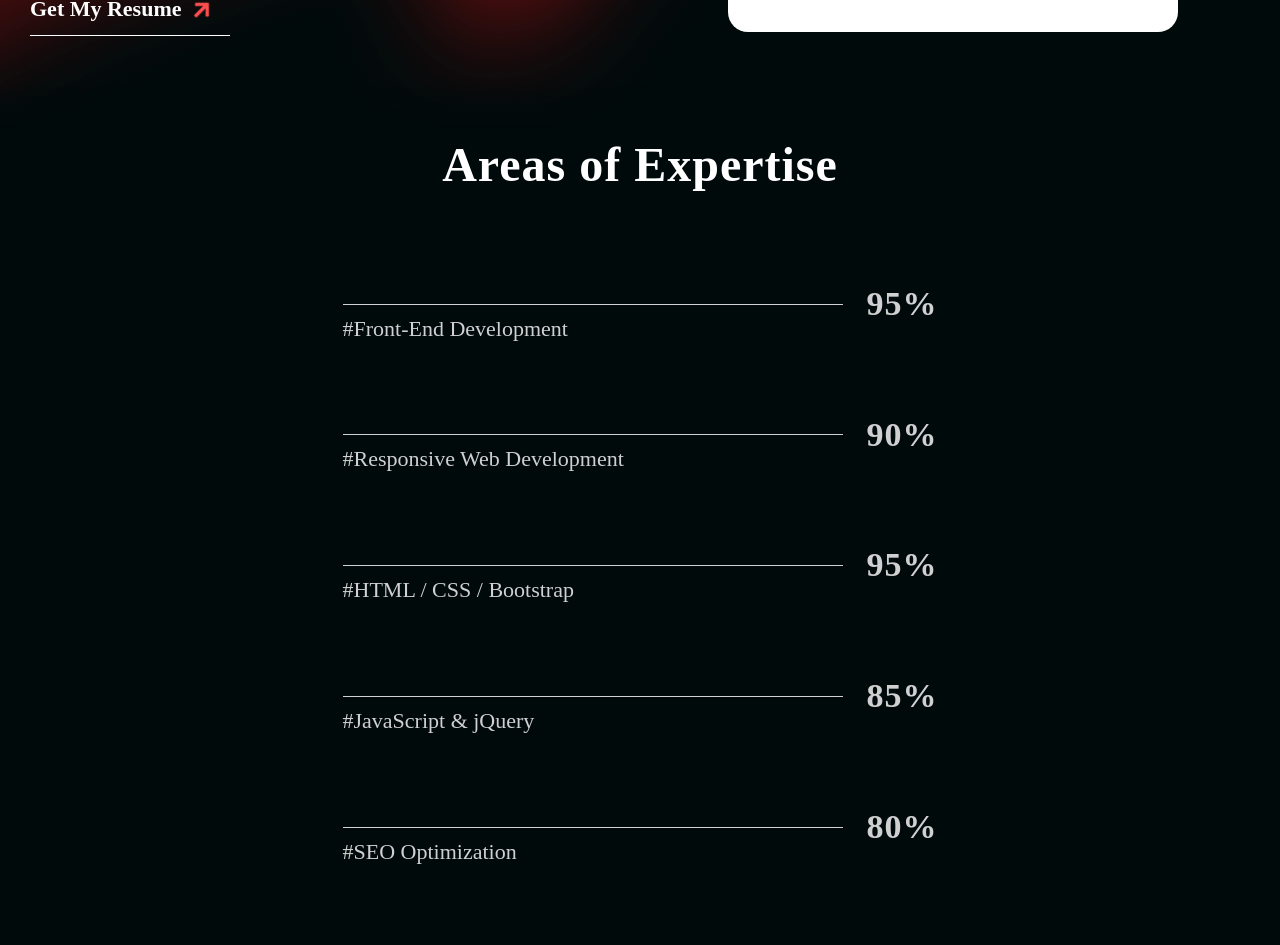
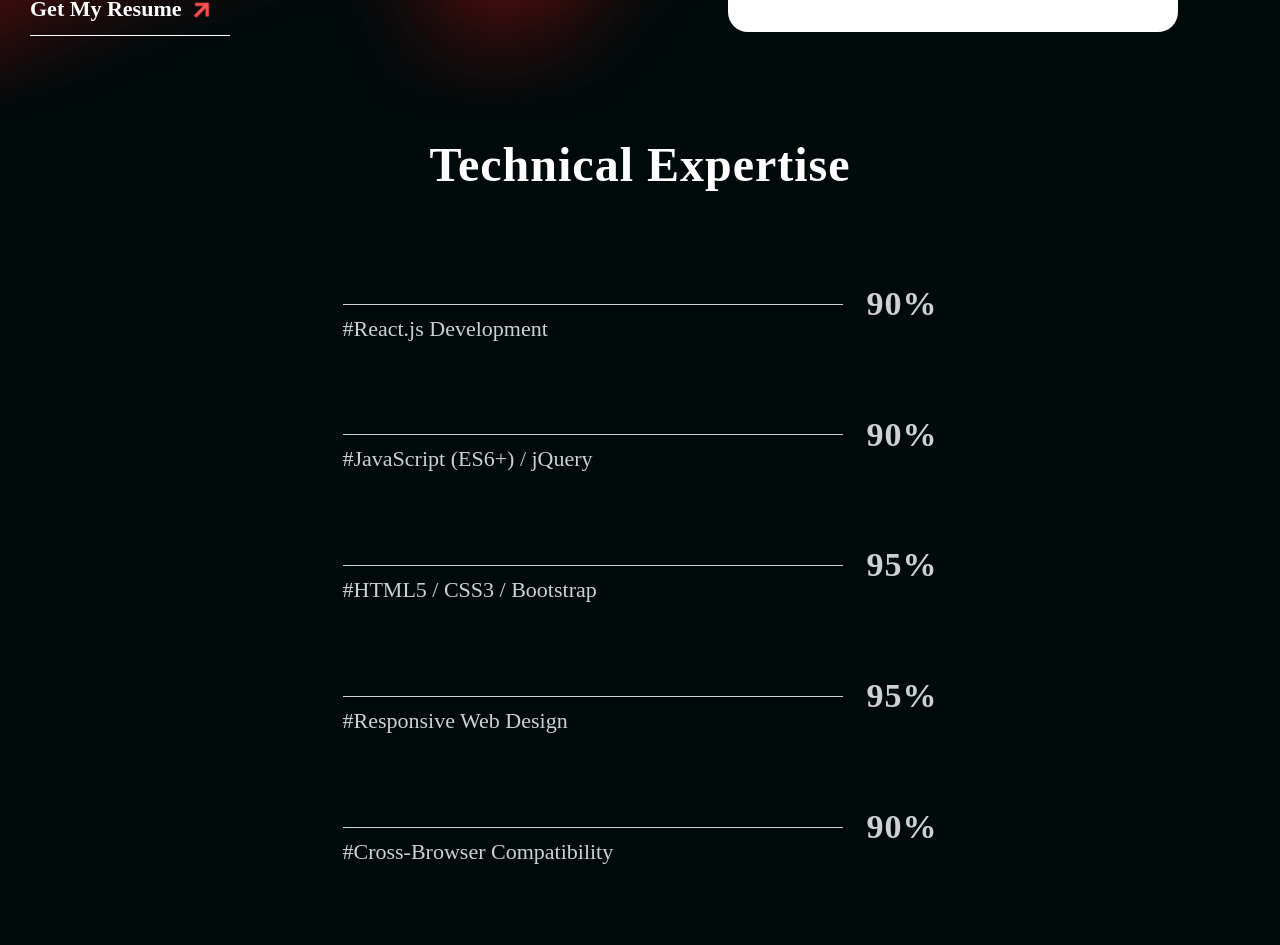
Before and after one commit to iamharshlalwala4950/webvibebyharsh, a React (Create React App) app: page / in a window 1280 px wide. Shown: the part 2832-3777 px from the top of the page. Built offline with nearby package versions, Linux system fonts and the light colour scheme; a web font is replaced by a local one.

Commit message:
Updated portfolio design and content

```diff
--- a/public/index.html
+++ b/public/index.html
@@ -4,12 +4,9 @@
 <head>
    <meta charset="utf-8" />
    <meta name="viewport" content="width=device-width, initial-scale=1" />
-   <title>Harsh Lalwala | Front-End Developer & React Specialist</title>
-
-      <meta name="keywords" content="Harsh Lalwala, Front-End Developer, React Developer, Web Developer India, Responsive Web Design, JavaScript Developer, HTML CSS Expert, Bootstrap Developer, Freelance Web Developer, Portfolio Website." />
-
-   <meta name="description" content="Harsh Lalwala is a Front-End Developer with 4+ years of experience in React, HTML, CSS, and JavaScript. Building responsive, high-performance websites for businesses and recruiters." />
-
+   <title>Harsh Lalwala | Frontend Developer — 4.5 years, building with React.</title>
+   <meta name="keywords" content="Harsh Lalwala, Front-End Developer, React Developer, Web Developer India, Responsive Web Design, JavaScript Developer, HTML CSS Expert, Bootstrap Developer, Freelance Web Developer, Portfolio Website." />
+   <meta name="description" content="Harsh Lalwala is a Front-End Developer with 4.5 years of experience in React, HTML, CSS, and JavaScript. Building responsive, high-performance websites for businesses and recruiters." />
    <link rel="stylesheet" href="https://cdnjs.cloudflare.com/ajax/libs/font-awesome/5.15.4/css/all.min.css" />
 </head>
 
--- a/src/component/aboutus/aboutus.js
+++ b/src/component/aboutus/aboutus.js
@@ -18,7 +18,7 @@ export default function aboutus() {
                                         <a href="https://wa.me/+919904929807" target="_blank" className="social-icon-list-item w-inline-block" data-toggle="tooltip" data-placement="top" title="Whatsapp" rel="noreferrer">
                                             <p className="social-icon-list-text">WA</p>
                                         </a>
-                                        <a href="https://www.instagram.com/iamharshlalwala4950/" target="_blank" className="social-icon-list-item w-inline-block" data-toggle="tooltip" data-placement="top" title="Instagram" rel="noreferrer">
+                                        <a href="https://www.instagram.com/iamharshlalwala/" target="_blank" className="social-icon-list-item w-inline-block" data-toggle="tooltip" data-placement="top" title="Instagram" rel="noreferrer">
                                             <p className="social-icon-list-text">IG</p>
                                         </a>
                                         <a href="https://www.facebook.com/profile.php?id=100011258599105" target="_blank" className="social-icon-list-item w-inline-block" data-toggle="tooltip" data-placement="top" title="Facebook" rel="noreferrer">
--- a/src/component/aboutusdetails/aboutusdetails.js
+++ b/src/component/aboutusdetails/aboutusdetails.js
@@ -38,7 +38,7 @@ export default function aboutusdetails() {
                                 </div>
 
                                 <div className="buttonSection">
-                                    <a href="https://drive.google.com/file/d/1EOPlmflL1T38721nv4FaP8D9wI8G2z2c/view?usp=sharing" rel="noreferrer" target="_blank">
+                                    <a href="https://drive.google.com/file/d/1THAQjPUHFKY2tcv8K2SJg_a8-O82QSCT/" rel="noreferrer" target="_blank">
                                         Get My Resume <i className="fas fa-arrow-up"></i>
                                         <div className="ButtonBar"></div>
                                     </a>
--- a/src/component/footer/footer.js
+++ b/src/component/footer/footer.js
@@ -69,7 +69,7 @@ export default function Footer() {
                                     <div className="circle-link-separator"></div>
 
                                     <a
-                                        href="https://www.instagram.com/iamharshlalwala4950/"
+                                        href="https://www.instagram.com/iamharshlalwala/"
                                         target="_blank"
                                         rel="noreferrer"
                                     >
--- a/src/component/individualskills/individualskills.js
+++ b/src/component/individualskills/individualskills.js
@@ -8,35 +8,35 @@ export default function individualskills() {
                     <div className="container-fluid">
                         <div className="row">
                             <div className="col-12 headingSection text-center">
-                                <h2>Areas of Expertise</h2>
+                                <h2>Technical Expertise</h2>
                             </div>
                         </div>
                         <div className="row">
                             <div className="col-12 text-center">
                                 <div className="individualSkill">
-                                    <label>#Front-End Development</label>
+                                    <label>#React.js Development</label>
+                                    <div className="skillsBar"></div>
+                                    <h4>90%</h4>
+                                </div>
+                                <div className="individualSkill">
+                                    <label>#JavaScript (ES6+) / jQuery</label>
+                                    <div className="skillsBar"></div>
+                                    <h4>90%</h4>
+                                </div>
+                                <div className="individualSkill">
+                                    <label>#HTML5 / CSS3 / Bootstrap </label>
                                     <div className="skillsBar"></div>
                                     <h4>95%</h4>
                                 </div>
                                 <div className="individualSkill">
-                                    <label>#Responsive Web Development</label>
-                                    <div className="skillsBar"></div>
-                                    <h4>90%</h4>
-                                </div>
-                                <div className="individualSkill">
-                                    <label>#HTML / CSS / Bootstrap </label>
+                                    <label>#Responsive Web Design</label>
                                     <div className="skillsBar"></div>
                                     <h4>95%</h4>
                                 </div>
                                 <div className="individualSkill">
-                                    <label>#JavaScript & jQuery</label>
+                                    <label>#Cross-Browser Compatibility</label>
                                     <div className="skillsBar"></div>
-                                    <h4>85%</h4>
-                                </div>
-                                <div className="individualSkill">
-                                    <label>#SEO Optimization</label>
-                                    <div className="skillsBar"></div>
-                                    <h4>80%</h4>
+                                    <h4>90%</h4>
                                 </div>
                                 <div className="individualSkill">
                                     <label>#Performance Optimization</label>
@@ -44,7 +44,7 @@ export default function individualskills() {
                                     <h4>80%</h4>
                                 </div>
                                 <div className="individualSkill">
-                                    <label>#Google Analytics Setup</label>
+                                    <label>#SEO Best Practices</label>
                                     <div className="skillsBar"></div>
                                     <h4>75%</h4>
                                 </div>
--- a/src/component/testimonials/testimonials.css
+++ b/src/component/testimonials/testimonials.css
@@ -22,15 +22,20 @@
 }
 
 /* Swiper Navigation Custom */
-.swiper-button-prev,
-.swiper-button-next {
+.testimonialDiv .swiper-button-prev,
+.testimonialDiv .swiper-button-next {
     color: #fff;
 }
 
-.swiper-pagination-bullet {
+.testimonialDiv .swiper-pagination-bullet {
     background: #fff;
+    width: 10px;
+    height: 10px;
+    border-radius: 5px;
+    transition: 0.3s ease;
 }
 
-.swiper-pagination-bullet-active {
+.testimonialDiv .swiper-pagination-bullet-active {
     background: #ffcc00;
+    width: 35px;
 }
--- a/src/component/testimonials/testimonials.jsx
+++ b/src/component/testimonials/testimonials.jsx
@@ -63,9 +63,7 @@ export default function Testimonials() {
                                         <h2>~ Simran Kaur, CEO, Blissful Bakes</h2>
                                     </div>
                                 </SwiperSlide>
-
                             </Swiper>
-
                         </div>
                     </div>
                 </div>
```
Also changed, not shown: src/component/header/Navbar.js (+0 -7 lines).
